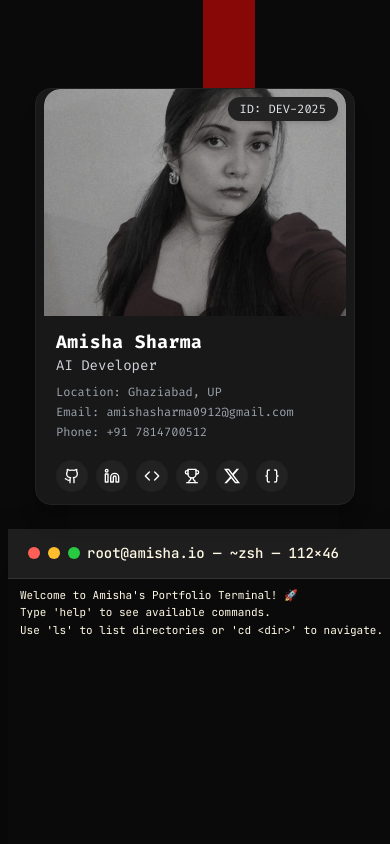
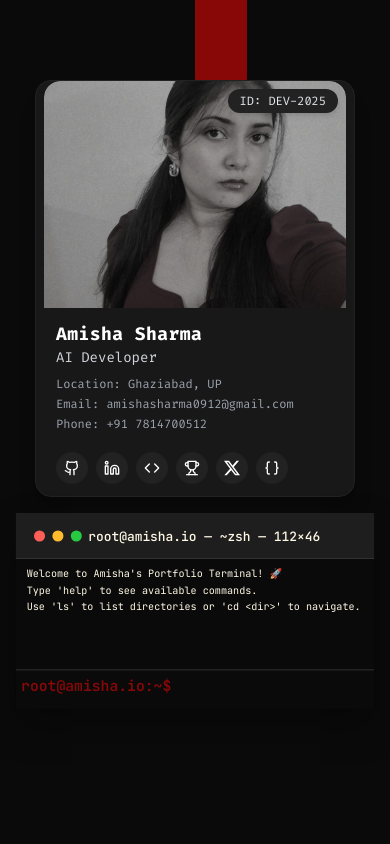
Before and after one commit to iadii/terminal-portfolio, a React (Vite) app: page / in a window 390 px wide. Shown: the top 844 px of the page. Built offline with nearby package versions, Linux system fonts and the light colour scheme; the HTML template or start-up script is replaced by a standard one.

Commit message:
responsive for tablet

```diff
--- a/src/App.jsx
+++ b/src/App.jsx
@@ -4,13 +4,13 @@ import Terminal from './components/Terminal'
 
 function App() {
   return (
-    <div className="min-h-screen bg-terminal-bg flex flex-col md:flex-row md:overflow-auto">
+    <div className="main-flex-layout min-h-screen bg-terminal-bg flex flex-col md:flex-row md:overflow-auto">
       {/* Left Section - Lanyard (40%) */}
-      <div className="w-full md:w-2/5 flex justify-center p-4 md:p-8 sm:p-2 items-start">
+      <div className="left-section w-full md:w-2/5 flex justify-center p-4 md:p-8 sm:p-2 items-start">
         <Lanyard />
       </div>
       {/* Right Section - Terminal (60%) */}
-      <div className="w-full md:w-3/5 p-2 md:p-4 sm:p-1 flex justify-center items-start">
+      <div className="right-section w-full md:w-3/5 p-2 md:p-4 sm:p-1 flex justify-center items-start">
         <div className="w-full max-w-[98vw] sm:max-w-[95vw] md:max-w-full">
           <Terminal />
         </div>
--- a/src/index.css
+++ b/src/index.css
@@ -72,3 +72,83 @@
 .terminal-output::-webkit-scrollbar-thumb:hover {
   background: #aa0a0a;
 }
+
+/* Responsive stacking for main layout */
+@media (max-width: 900px) {
+  .main-flex-layout {
+    flex-direction: column !important;
+  }
+  .main-flex-layout > .left-section,
+  .main-flex-layout > .right-section {
+    width: 100% !important;
+    max-width: 100% !important;
+    padding: 8px !important;
+  }
+}
+
+@media (max-width: 600px) {
+  .main-flex-layout,
+  .left-section,
+  .right-section {
+    padding: 0 !important;
+    margin: 0 !important;
+  }
+  .right-section > div {
+    max-width: 100vw !important;
+    width: 100vw !important;
+    padding: 0 !important;
+    margin: 0 !important;
+  }
+  .terminal-container-long,
+  .terminal-body,
+  .terminal-output {
+    max-width: 100vw !important;
+    width: 100vw !important;
+    overflow-x: auto !important;
+  }
+}
+
+@media (max-width: 768px) {
+  .main-flex-layout,
+  .left-section,
+  .right-section {
+    padding: 0 !important;
+    margin: 0 !important;
+  }
+  .right-section > div {
+    max-width: 100vw !important;
+    width: 100vw !important;
+    padding: 0 !important;
+    margin: 0 !important;
+  }
+  .terminal-container-long,
+  .terminal-body,
+  .terminal-output {
+    max-width: 100vw !important;
+    width: 100vw !important;
+    overflow-x: auto !important;
+  }
+}
+
+@media (max-width: 900px) {
+  .main-flex-layout,
+  .right-section {
+    height: auto !important;
+    min-height: 0 !important;
+    overflow-y: visible !important;
+  }
+  .terminal-container-long {
+    transform: scale(0.92);
+    transform-origin: top center;
+    margin-bottom: 24px;
+    height: auto !important;
+    min-height: 0 !important;
+    max-height: none !important;
+    overflow-y: visible !important;
+  }
+  .terminal-body {
+    min-height: 0 !important;
+    max-height: none !important;
+    overflow-y: visible !important;
+  }
+}
```
